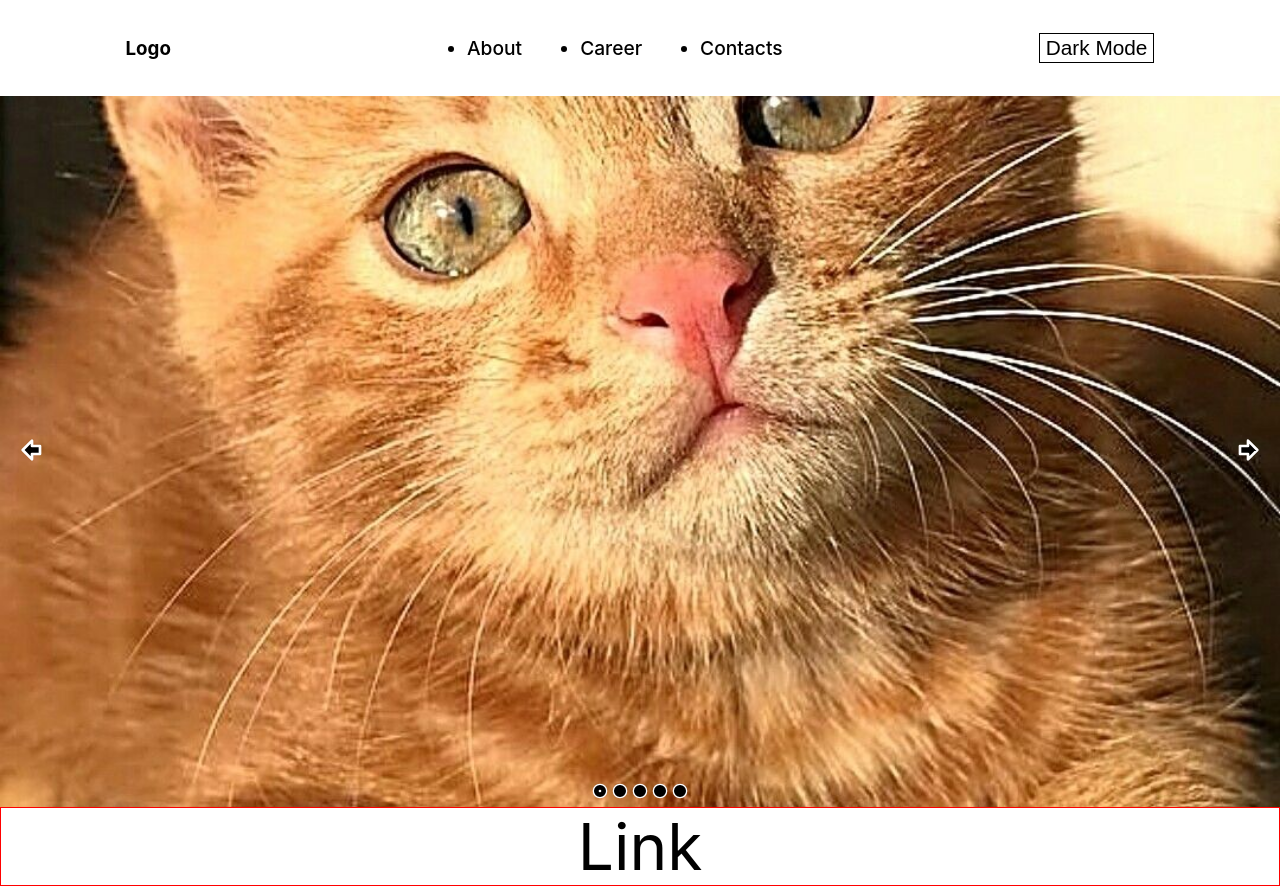
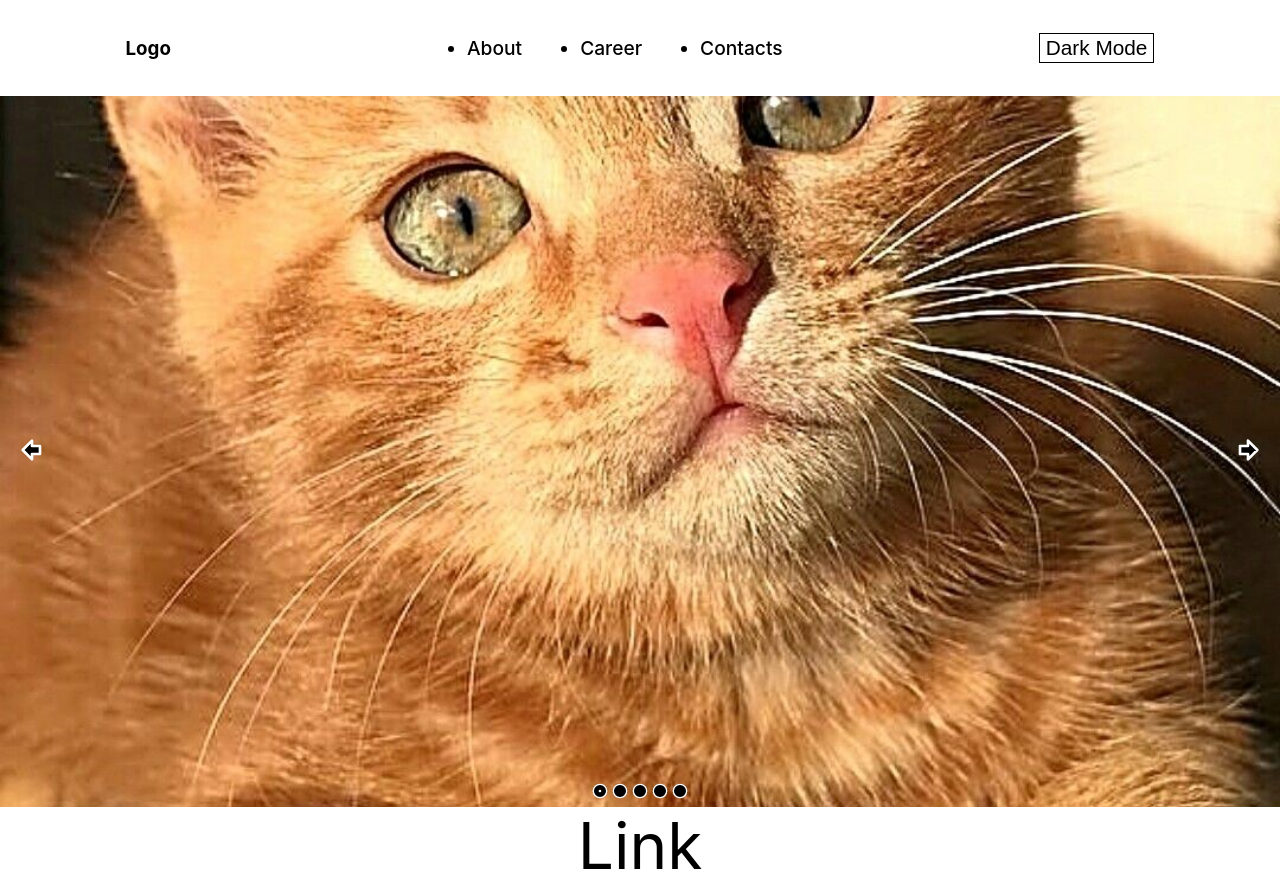
Before and after one commit to antasticAntman/Sliders-and-Carousel, a React (Create React App) app: page / in a window 1280 px wide. Built offline with nearby package versions, Linux system fonts and the light colour scheme.

Commit message:
Disabled useless borders

```diff
--- a/src/App.js
+++ b/src/App.js
@@ -51,14 +51,13 @@ function App() {
           style=
             {{
               fontSize:'4rem',
-              border:'1px solid red',
               display:'flex',
               justifyContent:'center',
               textDecoration:'none',
               color:'black'
             }}>
               Link
-          </a>
+        </a>
     </body>
   );
 }
```
